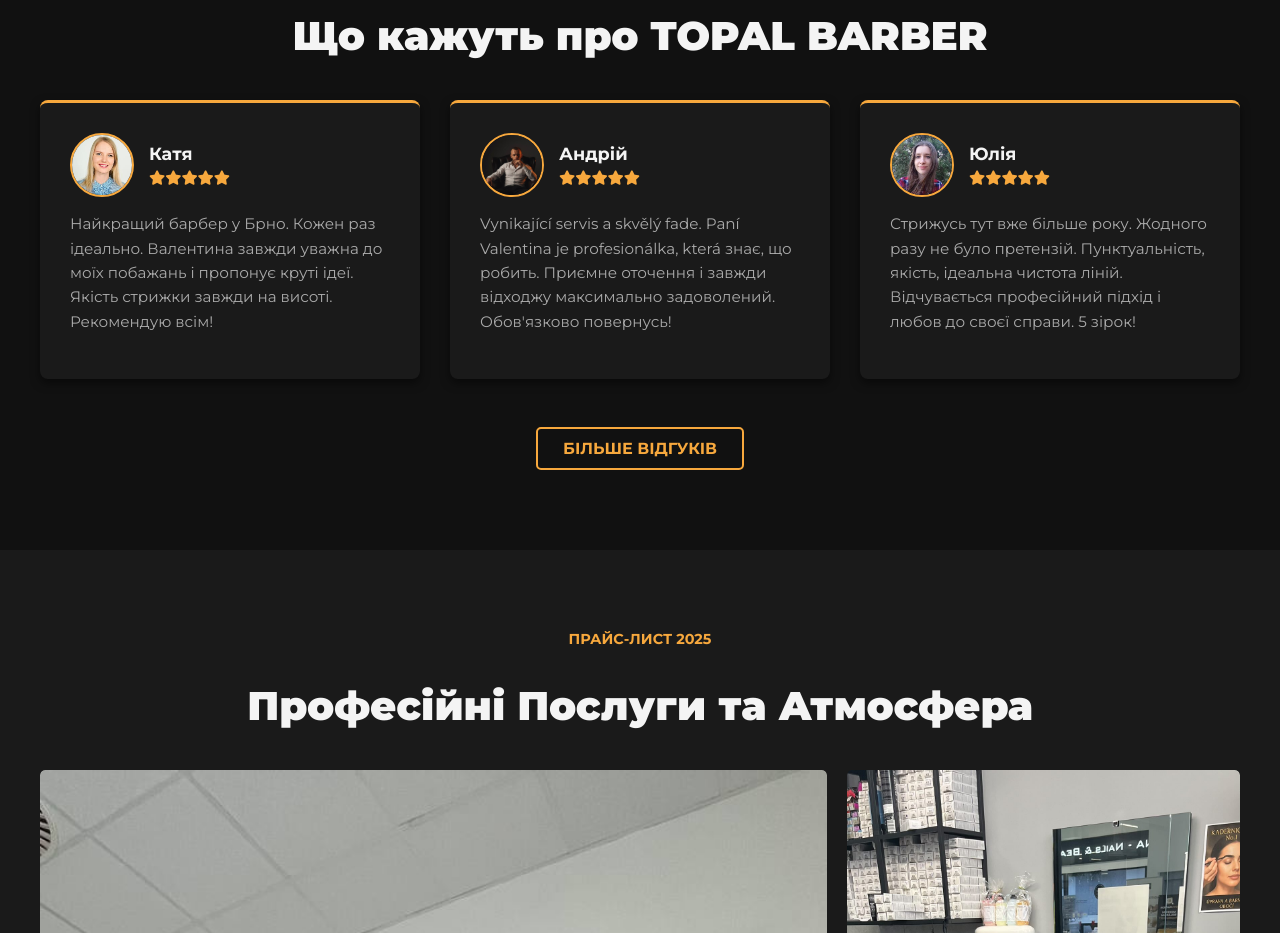
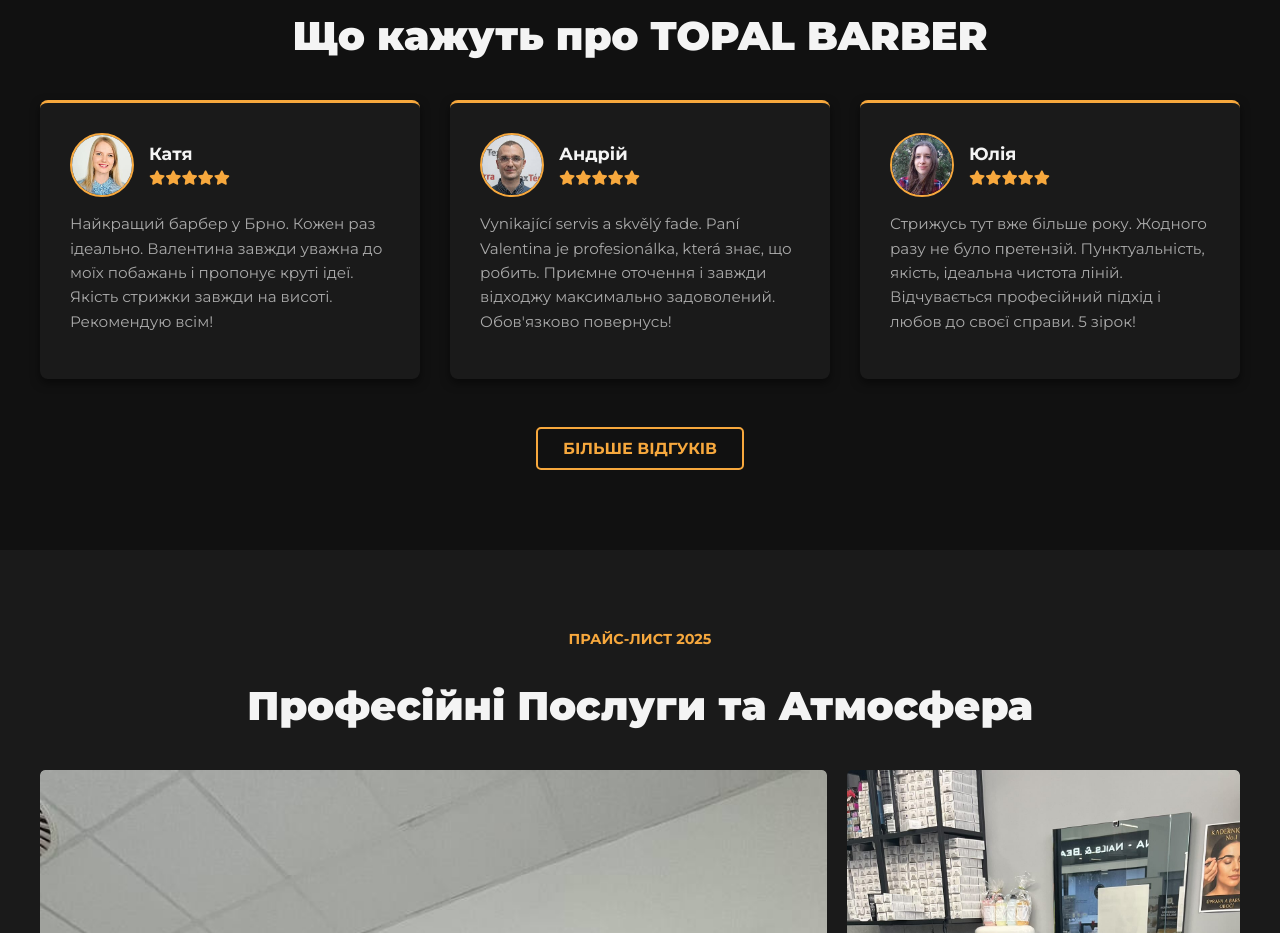
Before and after one commit to adwinitadwin-cpu/TOPAL-BARBER, a plain HTML site: page index.html in a window 1280 px wide. Shown: the part 1000-1933 px from the top of the page. Drawn offline with Linux system fonts and the light colour scheme.

Commit message:
Update index.html

```diff
--- a/index.html
+++ b/index.html
@@ -149,7 +149,7 @@
 
                 <div class="review-card animate-fade-in-up delay-2">
                     <div class="review-header">
-                        <img src="static/images/avatar_main.jpg" alt="Фото клієнта Петра" class="client-photo" loading="lazy">
+                        <img src="static/images/client-2.jpg" alt="Фото клієнта Андрія" class="client-photo" loading="lazy">
                         <div>
                             <strong class="client-name" data-key="review-name-2">Андрій </strong>
                             <div class="rating">
```
